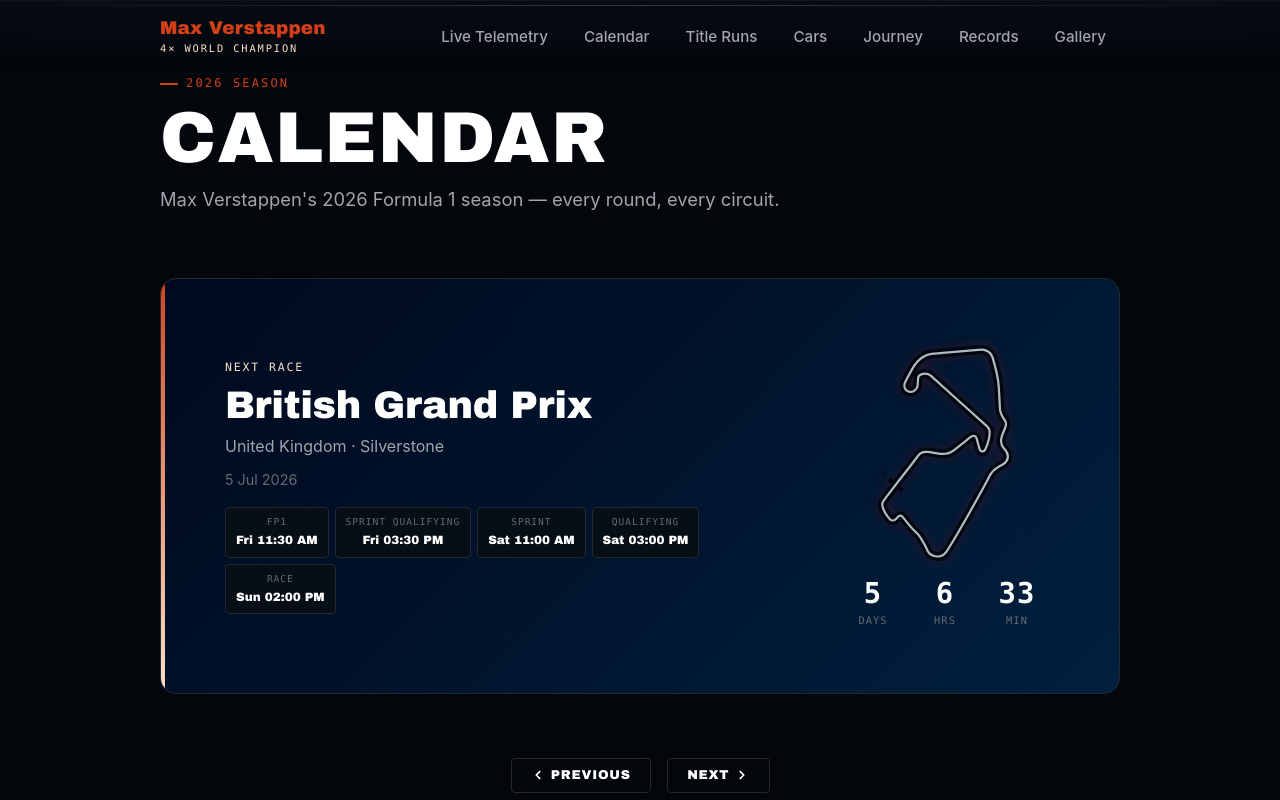
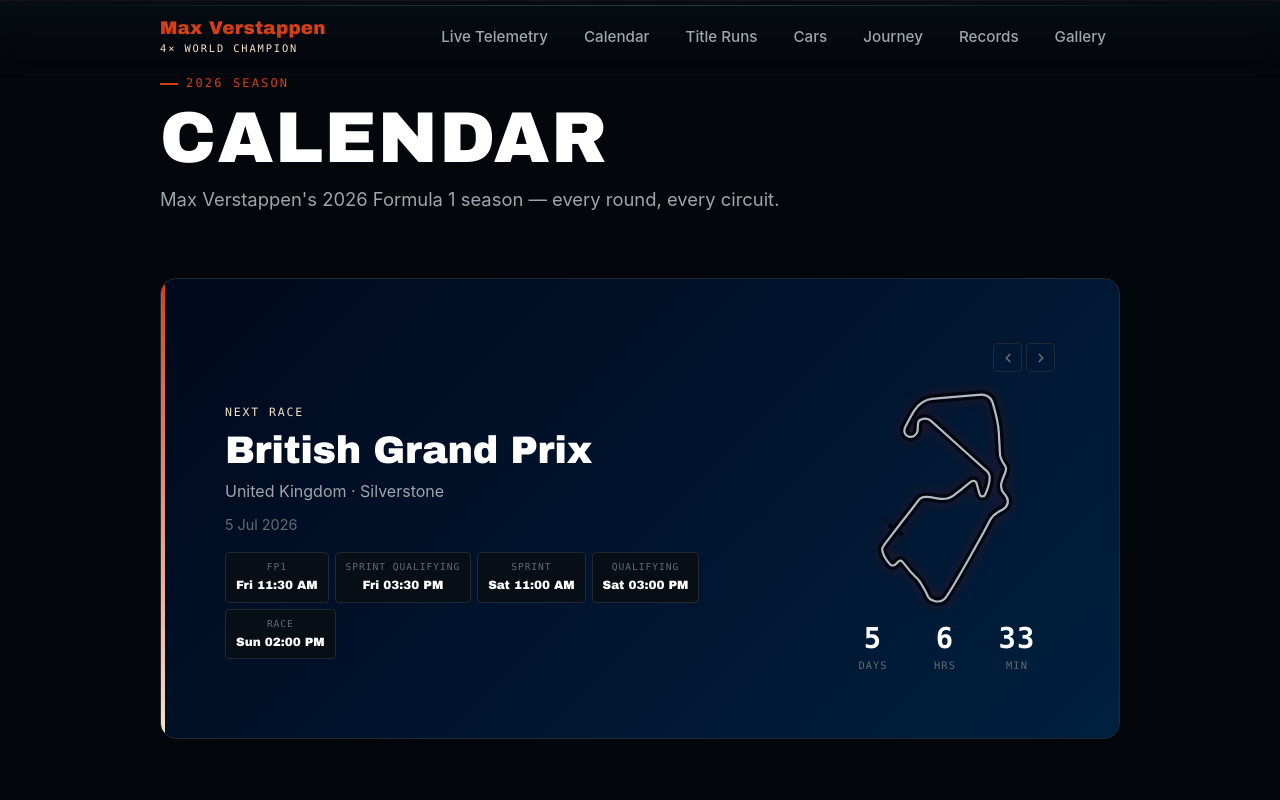
Before and after one commit to MAYANKJOSHIcoder/Max-Verstappen, a React (Vite) app: page /calendar in a window 1280 px wide. Shown: the top 800 px of the page. Built offline with nearby package versions, Linux system fonts and the light colour scheme; a web font is replaced by a local one.

Commit message:
Calendar: move nav arrows to top-right of hero, align with All Races button

```diff
--- a/src/components/RaceDetail.css
+++ b/src/components/RaceDetail.css
@@ -22,6 +22,51 @@
   background: linear-gradient(180deg, var(--red), var(--yellow));
 }
 
+/* Hero top bar + nav arrows (shared with Calendar) */
+.cal-hero-top {
+  display: flex;
+  justify-content: space-between;
+  align-items: center;
+  margin-bottom: var(--spacing-sm);
+}
+
+.cal-nav-arrows {
+  display: flex;
+  gap: 4px;
+}
+
+.cal-nav-btn {
+  display: inline-flex;
+  align-items: center;
+  justify-content: center;
+  width: 29px;
+  height: 29px;
+  padding: 0;
+  border-radius: var(--radius-sm);
+  background: none;
+  color: var(--mist);
+  border: 1px solid var(--grid-line);
+  cursor: pointer;
+  transition: all var(--dur-fast) var(--ease-out-quint);
+}
+
+.cal-nav-btn:hover:not(:disabled) {
+  border-color: var(--yellow);
+  color: var(--yellow);
+  background: oklch(0% 0 0 / 0.5);
+}
+
+.cal-nav-btn:disabled {
+  opacity: 0.25;
+  cursor: not-allowed;
+}
+
+.cal-nav-btn svg {
+  width: 14px;
+  height: 14px;
+  flex-shrink: 0;
+}
+
 /* Back button */
 .rd-back {
   display: inline-flex;
@@ -39,7 +84,6 @@
   cursor: pointer;
   transition: color var(--dur-fast) var(--ease-out-quint),
     border-color var(--dur-fast) var(--ease-out-quint);
-  margin-bottom: var(--spacing-md);
 }
 
 .rd-back:hover {
--- a/src/components/RaceDetail.jsx
+++ b/src/components/RaceDetail.jsx
@@ -116,7 +116,7 @@ const formatDate = (dateStr) => {
   return d.toLocaleDateString('en-GB', { day: 'numeric', month: 'short', year: 'numeric' });
 };
 
-const RaceDetail = ({ race, results, onBack }) => {
+const RaceDetail = ({ race, results, onBack, prevRace, nextRaceNav, goToRace }) => {
   if (!results) return null;
   const r = results.result;
   if (!r) return null;
@@ -128,12 +128,36 @@ const RaceDetail = ({ race, results, onBack }) => {
       animate={{ opacity: 1, y: 0 }}
       transition={{ duration: 0.4, ease: [0.22, 1, 0.36, 1] }}
     >
+      <div className="cal-hero-top">
         <button className="rd-back" onClick={onBack}>
           <svg width="16" height="16" viewBox="0 0 16 16" fill="none" aria-hidden="true">
             <path d="M10 12L6 8L10 4" stroke="currentColor" strokeWidth="2" strokeLinecap="round" strokeLinejoin="round"/>
           </svg>
           All Races
         </button>
+        <div className="cal-nav-arrows">
+          <button
+            className="cal-nav-btn"
+            disabled={!prevRace}
+            onClick={() => prevRace && goToRace(prevRace)}
+            aria-label="Previous race"
+          >
+            <svg width="14" height="14" viewBox="0 0 16 16" fill="none" aria-hidden="true">
+              <path d="M10 12L6 8L10 4" stroke="currentColor" strokeWidth="2" strokeLinecap="round" strokeLinejoin="round"/>
+            </svg>
+          </button>
+          <button
+            className="cal-nav-btn"
+            disabled={!nextRaceNav}
+            onClick={() => nextRaceNav && goToRace(nextRaceNav)}
+            aria-label="Next race"
+          >
+            <svg width="14" height="14" viewBox="0 0 16 16" fill="none" aria-hidden="true">
+              <path d="M6 4L10 8L6 12" stroke="currentColor" strokeWidth="2" strokeLinecap="round" strokeLinejoin="round"/>
+            </svg>
+          </button>
+        </div>
+      </div>
 
       <div className="rd-header">
         <div className="rd-header-left">
--- a/src/pages/Calendar.css
+++ b/src/pages/Calendar.css
@@ -309,26 +309,28 @@
 
 /* ---- Race navigation ---- */
 
-.cal-nav {
+.cal-hero-top {
   display: flex;
-  justify-content: center;
-  gap: var(--spacing-sm);
-  margin-bottom: var(--spacing-lg);
+  justify-content: space-between;
+  align-items: center;
+  margin-bottom: var(--spacing-sm);
+}
+
+.cal-nav-arrows {
+  display: flex;
+  gap: 4px;
 }
 
 .cal-nav-btn {
   display: inline-flex;
   align-items: center;
-  gap: 6px;
-  font-family: var(--font-display);
-  font-weight: 700;
-  font-size: 0.8rem;
-  letter-spacing: 0.06em;
-  text-transform: uppercase;
-  padding: 0.6rem 1.2rem;
+  justify-content: center;
+  width: 29px;
+  height: 29px;
+  padding: 0;
   border-radius: var(--radius-sm);
-  background: transparent;
-  color: var(--white);
+  background: none;
+  color: var(--mist);
   border: 1px solid var(--grid-line);
   cursor: pointer;
   transition: all var(--dur-fast) var(--ease-out-quint);
@@ -337,11 +339,10 @@
 .cal-nav-btn:hover:not(:disabled) {
   border-color: var(--yellow);
   color: var(--yellow);
-  transform: translateY(-1px);
 }
 
 .cal-nav-btn:disabled {
-  opacity: 0.3;
+  opacity: 0.25;
   cursor: not-allowed;
 }
 
@@ -416,11 +417,6 @@
     min-width: 60px;
     padding: 4px 6px;
   }
-
-  .cal-nav-btn {
-    font-size: 0.7rem;
-    padding: 0.5rem 0.9rem;
-  }
 }
 
 @media (prefers-reduced-motion: reduce) {
--- a/src/pages/Calendar.jsx
+++ b/src/pages/Calendar.jsx
@@ -120,6 +120,9 @@ const Calendar = () => {
           race={selectedRaceData.race}
           results={selectedRaceData.results}
           onBack={() => setSelectedRound(null)}
+          prevRace={prevRace}
+          nextRaceNav={nextRaceNav}
+          goToRace={goToRace}
         />
       ) : previewRace ? (
         <motion.div
@@ -128,12 +131,36 @@ const Calendar = () => {
           animate={{ opacity: 1, y: 0 }}
           transition={{ duration: 0.4, ease: [0.22, 1, 0.36, 1] }}
         >
+          <div className="cal-hero-top">
             <button className="rd-back" onClick={() => setPreviewRound(null)}>
               <svg width="16" height="16" viewBox="0 0 16 16" fill="none" aria-hidden="true">
                 <path d="M10 12L6 8L10 4" stroke="currentColor" strokeWidth="2" strokeLinecap="round" strokeLinejoin="round"/>
               </svg>
               All Races
             </button>
+            <div className="cal-nav-arrows">
+              <button
+                className="cal-nav-btn"
+                disabled={!prevRace}
+                onClick={() => prevRace && goToRace(prevRace)}
+                aria-label="Previous race"
+              >
+                <svg width="14" height="14" viewBox="0 0 16 16" fill="none" aria-hidden="true">
+                  <path d="M10 12L6 8L10 4" stroke="currentColor" strokeWidth="2" strokeLinecap="round" strokeLinejoin="round"/>
+                </svg>
+              </button>
+              <button
+                className="cal-nav-btn"
+                disabled={!nextRaceNav}
+                onClick={() => nextRaceNav && goToRace(nextRaceNav)}
+                aria-label="Next race"
+              >
+                <svg width="14" height="14" viewBox="0 0 16 16" fill="none" aria-hidden="true">
+                  <path d="M6 4L10 8L6 12" stroke="currentColor" strokeWidth="2" strokeLinecap="round" strokeLinejoin="round"/>
+                </svg>
+              </button>
+            </div>
+          </div>
 
           <div className="cal-hero-inner">
             <div className="cal-hero-left">
@@ -196,6 +223,32 @@ const Calendar = () => {
           viewport={{ once: true, margin: '-60px' }}
           transition={{ duration: 0.55, ease: [0.22, 1, 0.36, 1] }}
         >
+          <div className="cal-hero-top">
+            <span />
+            <div className="cal-nav-arrows">
+              <button
+                className="cal-nav-btn"
+                disabled={!prevRace}
+                onClick={() => prevRace && goToRace(prevRace)}
+                aria-label="Previous race"
+              >
+                <svg width="14" height="14" viewBox="0 0 16 16" fill="none" aria-hidden="true">
+                  <path d="M10 12L6 8L10 4" stroke="currentColor" strokeWidth="2" strokeLinecap="round" strokeLinejoin="round"/>
+                </svg>
+              </button>
+              <button
+                className="cal-nav-btn"
+                disabled={!nextRaceNav}
+                onClick={() => nextRaceNav && goToRace(nextRaceNav)}
+                aria-label="Next race"
+              >
+                <svg width="14" height="14" viewBox="0 0 16 16" fill="none" aria-hidden="true">
+                  <path d="M6 4L10 8L6 12" stroke="currentColor" strokeWidth="2" strokeLinecap="round" strokeLinejoin="round"/>
+                </svg>
+              </button>
+            </div>
+          </div>
+
           <div className="cal-hero-inner">
             <div className="cal-hero-left">
               <span className="cal-hero-eyebrow">{currentRace ? 'This Week' : 'Next Race'}</span>
@@ -249,29 +302,6 @@ const Calendar = () => {
           </div>
         </motion.div>
       )}
-
-      <div className="cal-nav">
-        <button
-          className="cal-nav-btn"
-          disabled={!prevRace}
-          onClick={() => prevRace && goToRace(prevRace)}
-        >
-          <svg width="14" height="14" viewBox="0 0 16 16" fill="none" aria-hidden="true">
-            <path d="M10 12L6 8L10 4" stroke="currentColor" strokeWidth="2" strokeLinecap="round" strokeLinejoin="round"/>
-          </svg>
-          Previous
-        </button>
-        <button
-          className="cal-nav-btn"
-          disabled={!nextRaceNav}
-          onClick={() => nextRaceNav && goToRace(nextRaceNav)}
-        >
-          Next
-          <svg width="14" height="14" viewBox="0 0 16 16" fill="none" aria-hidden="true">
-            <path d="M6 4L10 8L6 12" stroke="currentColor" strokeWidth="2" strokeLinecap="round" strokeLinejoin="round"/>
-          </svg>
-        </button>
-      </div>
 
       <div className="cal-grid">
         {sortedRaces.map((race, i) => {
```
Lines whose indentation alone changed are shown as unchanged.
